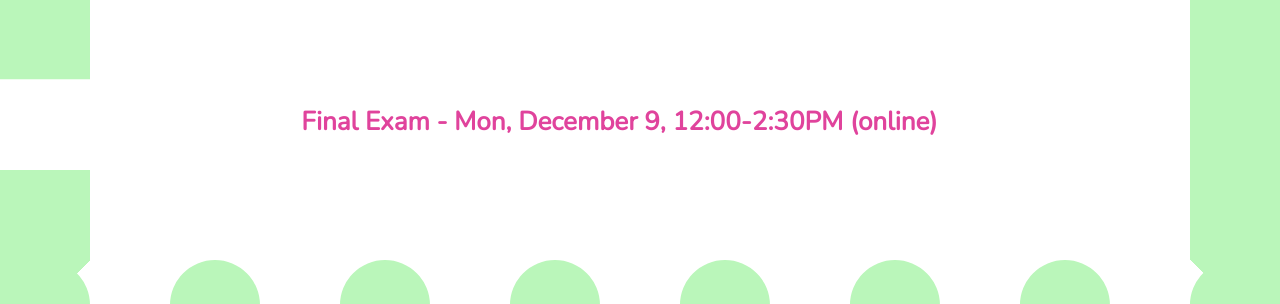
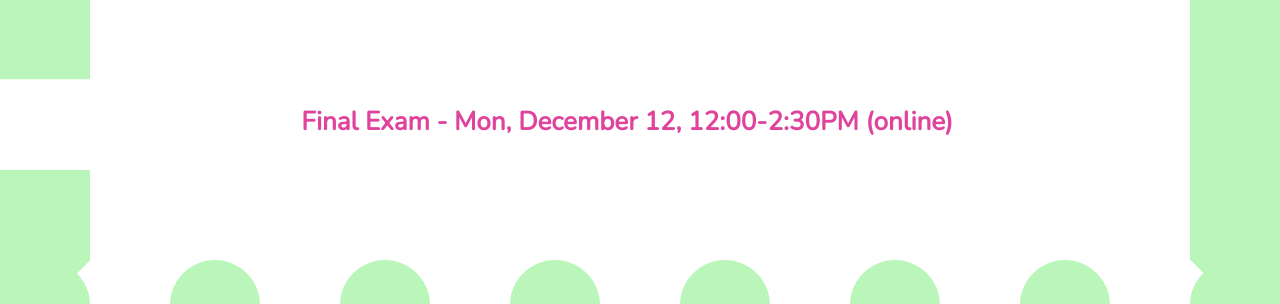
Before and after one commit to lee2sman/cs1_fall2022, a Jekyll site: the page built from pages/schedule.md, in a window 1280 px wide and 900 px high, scrolled down 5778 px. Shown: the part 550-854 px from the top of the window. Built offline with Jekyll 4.4.1, drawn with Linux system fonts in a browser that asks for light colours.

Commit message:
fix dates

```diff
--- a/pages/schedule.md
+++ b/pages/schedule.md
@@ -113,4 +113,4 @@ Nov 28
 
 ### Week 15 | Final Project
 
-### Final Exam - Mon, December 9, 12:00-2:30PM (online)
+### Final Exam - Mon, December 12, 12:00-2:30PM (online)
```
